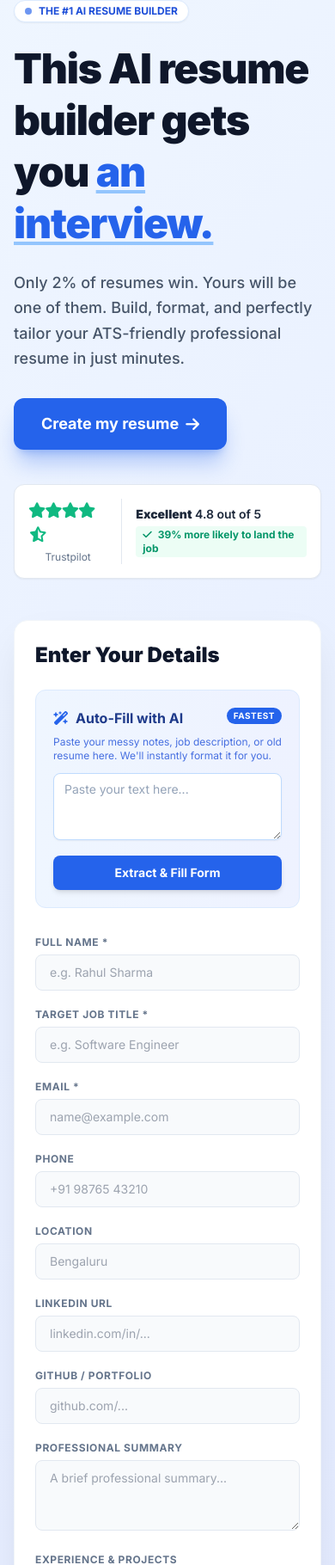
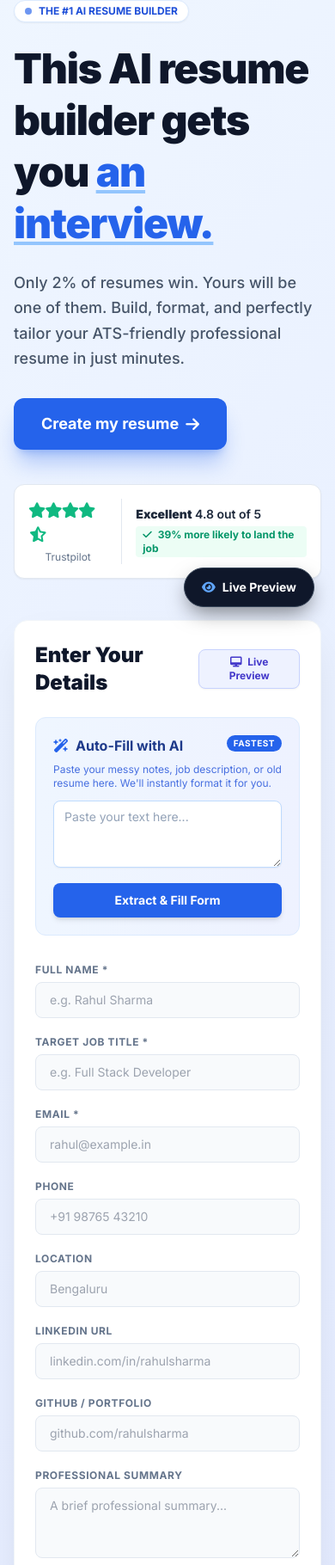
Before and after one commit to omlad30/Resume_Builder, a Flask app: page / in a window 390 px wide. Shown: the part 114-1934 px from the top of the page at 86% size. Run offline with Flask 3, Linux system fonts and the light colour scheme; some libraries are stand-ins or nearby versions.

Commit message:
feat: implement Live Preview mobile UI and Edit Resume form pre-filling

```diff
--- a/templates/dashboard.html
+++ b/templates/dashboard.html
@@ -55,7 +55,10 @@
 
                 <div class="flex gap-2">
                     <a href="{{ url_for('view_resume', resume_id=resume.id) }}" class="flex-1 bg-slate-100 hover:bg-slate-200 text-slate-800 font-bold py-2 px-4 rounded-lg text-center transition border border-slate-200 text-sm">
-                        View / Edit
+                        View
+                    </a>
+                    <a href="/edit_resume/{{ resume.id }}" class="flex-1 bg-blue-100 hover:bg-blue-200 text-blue-800 font-bold py-2 px-4 rounded-lg text-center transition border border-blue-200 text-sm">
+                        Edit
                     </a>
                     <form action="/delete_resume/{{ resume.id }}" method="POST" class="inline" onsubmit="return confirm('Are you sure you want to permanently delete this resume?');">
                         <button type="submit" class="bg-red-50 hover:bg-red-100 text-red-600 font-bold py-2 px-4 rounded-lg text-center transition border border-red-100 text-sm">
--- a/templates/index.html
+++ b/templates/index.html
@@ -44,6 +44,8 @@
 
             <!-- LEFT: HERO MESSAGING -->
             <div class="lg:w-1/2 lg:sticky lg:top-32">
+                <div id="hero-messaging">
+
                 <div class="inline-flex items-center gap-2 px-3 py-1 rounded-full bg-white border border-blue-100 text-blue-700 text-xs font-bold mb-6 shadow-sm">
                     <span class="w-2 h-2 rounded-full bg-blue-600 animate-pulse"></span> THE #1 AI RESUME BUILDER
                 </div>
@@ -77,11 +79,22 @@
                 </div>
             </div>
 
+                            </div>
+                <div id="live-preview-container" class="hidden lg:relative fixed inset-0 z-[100] lg:h-[800px] h-full w-full bg-white lg:rounded-2xl lg:shadow-2xl lg:border lg:border-slate-200 overflow-hidden lg:mb-10 flex flex-col">
+                    <div class="bg-slate-800 text-white text-xs font-bold px-4 py-2 flex justify-between items-center">
+                        <span><i class="fa-solid fa-eye text-blue-400 mr-2"></i> Live Preview</span>
+                        <button onclick="togglePreview()" class="text-slate-400 hover:text-white"><i class="fa-solid fa-xmark"></i></button>
+                    </div>
+                    <iframe id="preview-iframe" class="w-full flex-grow border-0 bg-white"></iframe>
+                </div>
             <!-- RIGHT: THE FORM -->
             <div class="lg:w-1/2 w-full" id="builder-form">
                 <div class="bg-white p-6 sm:p-10 rounded-2xl shadow-[0_20px_50px_-12px_rgba(0,0,0,0.1)] border border-slate-100 relative">
 
-                    <h2 class="text-2xl font-black text-slate-900 mb-6">Enter Your Details</h2>
+                    <div class="flex justify-between items-center mb-6">
+                        <h2 class="text-2xl font-black text-slate-900">Enter Your Details</h2>
+                        <button type="button" onclick="togglePreview()" class="bg-indigo-50 text-indigo-700 hover:bg-indigo-100 font-bold py-1.5 px-4 rounded-lg text-xs transition border border-indigo-200 shadow-sm"><i class="fa-solid fa-desktop mr-1"></i> Live Preview</button>
+                    </div>
 
                     <!-- AI AUTO FILL -->
                     <div class="bg-gradient-to-r from-blue-50 to-indigo-50 border border-blue-100 rounded-xl p-5 mb-8">
@@ -100,31 +113,31 @@
                     </div>
 
                     <!-- THE FORM -->
-                    <form action="/" method="POST" enctype="multipart/form-data" class="space-y-5">
+                    <form action="{% if resume %}/edit_resume/{{ resume.id }}{% else %}/{% endif %}" method="POST" enctype="multipart/form-data" class="space-y-5">
 
                         <div class="grid grid-cols-1 md:grid-cols-2 gap-5">
                             <div>
                                 <label class="block text-xs font-bold text-slate-500 uppercase tracking-wider mb-1.5">Full Name *</label>
                                 <input type="text" name="full_name" required placeholder="e.g. Rahul Sharma"
-                                    class="w-full bg-slate-50 border border-slate-200 text-slate-900 px-4 py-2.5 rounded-lg focus:outline-none focus:ring-2 focus:ring-blue-500 focus:bg-white transition text-sm">
+                                    class="w-full bg-slate-50 border border-slate-200 text-slate-900 px-4 py-2.5 rounded-lg focus:outline-none focus:ring-2 focus:ring-blue-500 focus:bg-white transition text-sm" value="{{ resume.full_name if resume else '' }}">
                             </div>
                             <div>
                                 <label class="block text-xs font-bold text-slate-500 uppercase tracking-wider mb-1.5">Target Job Title *</label>
-                                <input type="text" name="target_job" required placeholder="e.g. Software Engineer"
-                                    class="w-full bg-slate-50 border border-slate-200 text-slate-900 px-4 py-2.5 rounded-lg focus:outline-none focus:ring-2 focus:ring-blue-500 focus:bg-white transition text-sm">
+                                <input type="text" name="target_job" required placeholder="e.g. Full Stack Developer"
+                                    class="w-full bg-slate-50 border border-slate-200 text-slate-900 px-4 py-2.5 rounded-lg focus:outline-none focus:ring-2 focus:ring-blue-500 focus:bg-white transition text-sm" value="{{ resume.target_job if resume else '' }}">
                             </div>
                         </div>
 
                         <div class="grid grid-cols-1 md:grid-cols-2 gap-5">
                             <div>
                                 <label class="block text-xs font-bold text-slate-500 uppercase tracking-wider mb-1.5">Email *</label>
-                                <input type="email" name="email" required placeholder="name@example.com"
-                                    class="w-full bg-slate-50 border border-slate-200 text-slate-900 px-4 py-2.5 rounded-lg focus:outline-none focus:ring-2 focus:ring-blue-500 focus:bg-white transition text-sm">
+                                <input type="email" name="email" required placeholder="rahul@example.in"
+                                    class="w-full bg-slate-50 border border-slate-200 text-slate-900 px-4 py-2.5 rounded-lg focus:outline-none focus:ring-2 focus:ring-blue-500 focus:bg-white transition text-sm" value="{{ resume.email if resume else '' }}">
                             </div>
                             <div>
                                 <label class="block text-xs font-bold text-slate-500 uppercase tracking-wider mb-1.5">Phone</label>
                                 <input type="text" name="phone" placeholder="+91 98765 43210"
-                                    class="w-full bg-slate-50 border border-slate-200 text-slate-900 px-4 py-2.5 rounded-lg focus:outline-none focus:ring-2 focus:ring-blue-500 focus:bg-white transition text-sm">
+                                    class="w-full bg-slate-50 border border-slate-200 text-slate-900 px-4 py-2.5 rounded-lg focus:outline-none focus:ring-2 focus:ring-blue-500 focus:bg-white transition text-sm" value="{{ resume.phone if resume else '' }}">
                             </div>
                         </div>
 
@@ -132,48 +145,48 @@
                             <div>
                                 <label class="block text-xs font-bold text-slate-500 uppercase tracking-wider mb-1.5">Location</label>
                                 <input type="text" name="location" placeholder="Bengaluru"
-                                    class="w-full bg-slate-50 border border-slate-200 text-slate-900 px-4 py-2.5 rounded-lg focus:outline-none focus:ring-2 focus:ring-blue-500 focus:bg-white transition text-sm">
+                                    class="w-full bg-slate-50 border border-slate-200 text-slate-900 px-4 py-2.5 rounded-lg focus:outline-none focus:ring-2 focus:ring-blue-500 focus:bg-white transition text-sm" value="{{ resume.location if resume else '' }}">
                             </div>
                             <div>
                                 <label class="block text-xs font-bold text-slate-500 uppercase tracking-wider mb-1.5">LinkedIn URL</label>
-                                <input type="text" name="linkedin" placeholder="linkedin.com/in/..."
-                                    class="w-full bg-slate-50 border border-slate-200 text-slate-900 px-4 py-2.5 rounded-lg focus:outline-none focus:ring-2 focus:ring-blue-500 focus:bg-white transition text-sm">
+                                <input type="text" name="linkedin" placeholder="linkedin.com/in/rahulsharma"
+                                    class="w-full bg-slate-50 border border-slate-200 text-slate-900 px-4 py-2.5 rounded-lg focus:outline-none focus:ring-2 focus:ring-blue-500 focus:bg-white transition text-sm" value="{{ resume.linkedin if resume else '' }}">
                             </div>
                             <div>
                                 <label class="block text-xs font-bold text-slate-500 uppercase tracking-wider mb-1.5">GitHub / Portfolio</label>
-                                <input type="text" name="github" placeholder="github.com/..."
-                                    class="w-full bg-slate-50 border border-slate-200 text-slate-900 px-4 py-2.5 rounded-lg focus:outline-none focus:ring-2 focus:ring-blue-500 focus:bg-white transition text-sm">
+                                <input type="text" name="github" placeholder="github.com/rahulsharma"
+                                    class="w-full bg-slate-50 border border-slate-200 text-slate-900 px-4 py-2.5 rounded-lg focus:outline-none focus:ring-2 focus:ring-blue-500 focus:bg-white transition text-sm" value="{{ resume.github if resume else '' }}">
                             </div>
                         </div>
 
                         <div>
                             <label class="block text-xs font-bold text-slate-500 uppercase tracking-wider mb-1.5">Professional Summary</label>
                             <textarea name="summary" rows="3" placeholder="A brief professional summary..."
-                                class="w-full bg-slate-50 border border-slate-200 text-slate-900 px-4 py-2.5 rounded-lg focus:outline-none focus:ring-2 focus:ring-blue-500 focus:bg-white transition text-sm"></textarea>
+                                class="w-full bg-slate-50 border border-slate-200 text-slate-900 px-4 py-2.5 rounded-lg focus:outline-none focus:ring-2 focus:ring-blue-500 focus:bg-white transition text-sm">{{ resume.summary if resume else '' }}</textarea>
                         </div>
 
                         <div>
                             <label class="block text-xs font-bold text-slate-500 uppercase tracking-wider mb-1.5">Experience & Projects</label>
                             <textarea name="experience" rows="4" placeholder="Software Engineer @ TechCorp (2020-Present)&#10;• Built a highly scalable backend..."
-                                class="w-full bg-slate-50 border border-slate-200 text-slate-900 px-4 py-2.5 rounded-lg focus:outline-none focus:ring-2 focus:ring-blue-500 focus:bg-white transition text-sm"></textarea>
+                                class="w-full bg-slate-50 border border-slate-200 text-slate-900 px-4 py-2.5 rounded-lg focus:outline-none focus:ring-2 focus:ring-blue-500 focus:bg-white transition text-sm">{{ resume.experience if resume else '' }}</textarea>
                         </div>
 
                         <div>
                             <label class="block text-xs font-bold text-slate-500 uppercase tracking-wider mb-1.5">Education</label>
                             <textarea name="education" rows="3" placeholder="B.Tech in Computer Science&#10;IIT Bombay (2016-2020)"
-                                class="w-full bg-slate-50 border border-slate-200 text-slate-900 px-4 py-2.5 rounded-lg focus:outline-none focus:ring-2 focus:ring-blue-500 focus:bg-white transition text-sm"></textarea>
+                                class="w-full bg-slate-50 border border-slate-200 text-slate-900 px-4 py-2.5 rounded-lg focus:outline-none focus:ring-2 focus:ring-blue-500 focus:bg-white transition text-sm">{{ resume.education if resume else '' }}</textarea>
                         </div>
 
                         <div class="grid grid-cols-1 md:grid-cols-2 gap-5">
                             <div>
                                 <label class="block text-xs font-bold text-slate-500 uppercase tracking-wider mb-1.5">Technical Skills</label>
                                 <input type="text" name="skills" placeholder="Python, React, AWS, Docker..."
-                                    class="w-full bg-slate-50 border border-slate-200 text-slate-900 px-4 py-2.5 rounded-lg focus:outline-none focus:ring-2 focus:ring-blue-500 focus:bg-white transition text-sm">
+                                    class="w-full bg-slate-50 border border-slate-200 text-slate-900 px-4 py-2.5 rounded-lg focus:outline-none focus:ring-2 focus:ring-blue-500 focus:bg-white transition text-sm" value="{{ resume.skills if resume else '' }}">
                             </div>
                             <div>
                                 <label class="block text-xs font-bold text-slate-500 uppercase tracking-wider mb-1.5">Soft Skills</label>
                                 <input type="text" name="soft_skills" placeholder="Leadership, Agile, Communication..."
-                                    class="w-full bg-slate-50 border border-slate-200 text-slate-900 px-4 py-2.5 rounded-lg focus:outline-none focus:ring-2 focus:ring-blue-500 focus:bg-white transition text-sm">
+                                    class="w-full bg-slate-50 border border-slate-200 text-slate-900 px-4 py-2.5 rounded-lg focus:outline-none focus:ring-2 focus:ring-blue-500 focus:bg-white transition text-sm" value="{{ resume.soft_skills if resume else '' }}">
                             </div>
                         </div>
 
@@ -230,7 +243,7 @@
                         </div>
 
                         <button type="submit" class="w-full bg-slate-900 hover:bg-slate-800 text-white font-bold py-4 rounded-xl shadow-lg transition transform hover:-translate-y-0.5 text-lg mt-6">
-                            Generate My Resume
+                            {% if resume %}Update My Resume{% else %}Generate My Resume{% endif %}
                         </button>
                     </form>
                 </div>
@@ -401,6 +414,66 @@
             });
         });
 
+
+        let previewTimer;
+        function updatePreview() {
+            clearTimeout(previewTimer);
+            previewTimer = setTimeout(async () => {
+                const form = document.querySelector('form');
+                const formData = new FormData(form);
+
+                try {
+                    const response = await fetch('/preview_resume', {
+                        method: 'POST',
+                        body: formData
+                    });
+                    const html = await response.text();
+                    const iframe = document.getElementById('preview-iframe');
+                    iframe.contentWindow.document.open();
+                    iframe.contentWindow.document.write(html);
+                    iframe.contentWindow.document.close();
+                } catch(e) {
+                    console.error("Preview failed", e);
+                }
+            }, 750);
+        }
+
+        function togglePreview() {
+            const preview = document.getElementById('live-preview-container');
+            const hero = document.getElementById('hero-messaging');
+            const isDesktop = window.innerWidth >= 1024;
+
+            if(!preview.classList.contains('hidden')) {
+                // Hide preview
+                preview.classList.add('hidden');
+                if(isDesktop) hero.classList.remove('hidden');
+                document.body.style.overflow = ''; // Restore mobile scrolling
+            } else {
+                // Show preview
+                preview.classList.remove('hidden');
+                if(isDesktop) hero.classList.add('hidden');
+                if(!isDesktop) document.body.style.overflow = 'hidden'; // Lock mobile scrolling
+                updatePreview();
+            }
+        }
+
+        // Attach listeners
+        document.addEventListener('DOMContentLoaded', () => {
+            const formInputs = document.querySelectorAll('form input, form textarea, form select');
+            formInputs.forEach(el => {
+                el.addEventListener('input', () => {
+                    if(!document.getElementById('live-preview-container').classList.contains('hidden')) {
+                        updatePreview();
+                    }
+                });
+            });
+            // If we're editing an existing resume, auto-show preview
+            if (document.querySelector('form').getAttribute('action').includes('edit_resume')) {
+                togglePreview();
+            }
+        });
+
+
         // AI Logic
         async function generateWithAI() {
             const rawText = document.getElementById('ai-input').value;
@@ -446,5 +519,11 @@
             }
         }
     </script>
+
+    <!-- MOBILE FLOATING PREVIEW BUTTON -->
+    <button onclick="togglePreview()" id="mobile-preview-btn" class="lg:hidden fixed bottom-6 right-6 z-50 bg-slate-900 text-white font-bold py-3 px-5 rounded-full shadow-[0_10px_25px_-5px_rgba(0,0,0,0.5)] border border-slate-700 flex items-center gap-2 transform transition hover:scale-105 active:scale-95 text-sm">
+        <i class="fa-solid fa-eye text-blue-400"></i> Live Preview
+    </button>
+
 </body>
 </html>
```
